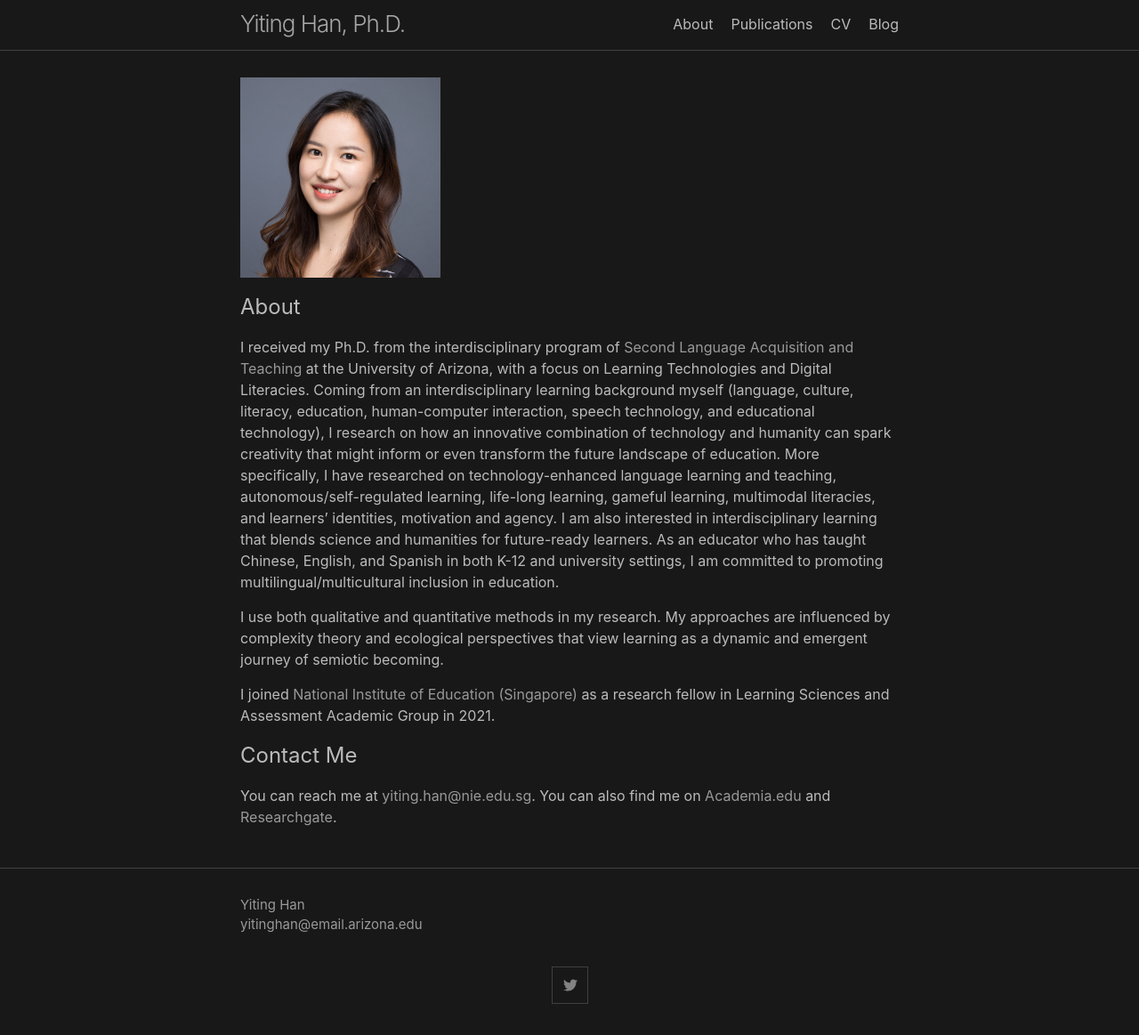
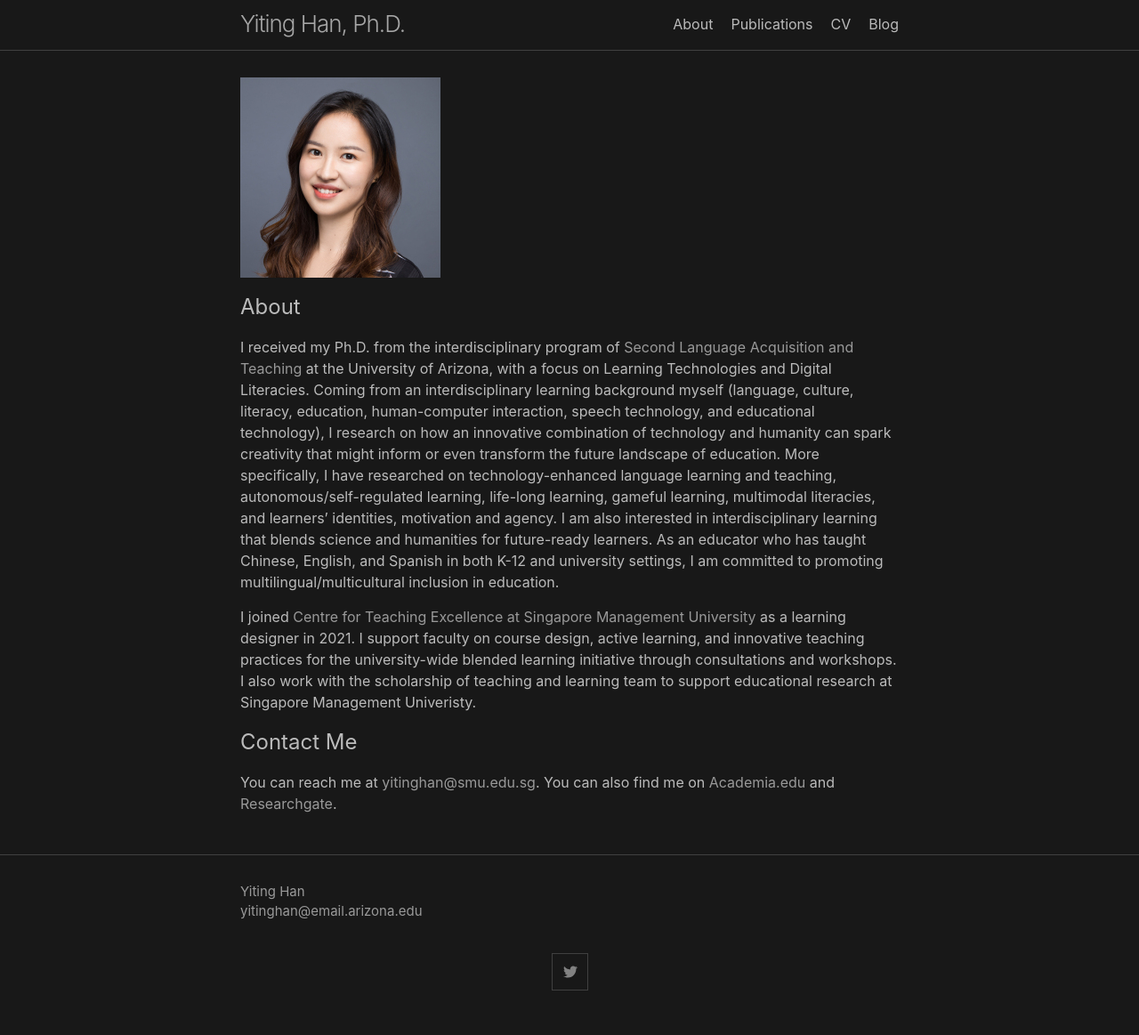
Before and after one commit to yitinghanphd/yitinghanphd.github.io, a Jekyll site: the page built from index.md, in a window 1280 px wide. Shown: the whole page at 89% size. Built offline with Jekyll 4.4.1, drawn with Linux system fonts in a browser that asks for light colours.

Commit message:
Update index.md
update smu

```diff
--- a/index.md
+++ b/index.md
@@ -13,9 +13,7 @@ title: About
 
 I received my Ph.D. from the interdisciplinary program of [Second Language Acquisition and Teaching](https://slat.arizona.edu/) at the University of Arizona, with a focus on Learning Technologies and Digital Literacies. Coming from an interdisciplinary learning background myself (language, culture, literacy, education, human-computer interaction, speech technology, and educational technology), I research on how an innovative combination of technology and humanity can spark creativity that might inform or even transform the future landscape of education. More specifically, I have researched on technology-enhanced language learning and teaching, autonomous/self-regulated learning, life-long learning, gameful learning, multimodal literacies, and learners’ identities, motivation and agency. I am also interested in interdisciplinary learning that blends science and humanities for future-ready learners. As an educator who has taught Chinese, English, and Spanish in both K-12 and university settings, I am committed to promoting multilingual/multicultural inclusion in education.
 
-I use both qualitative and quantitative methods in my research. My approaches are influenced by complexity theory and ecological perspectives that view learning as a dynamic and emergent journey of semiotic becoming.
-
-I joined [National Institute of Education (Singapore)](https://nie.edu.sg/) as a research fellow in Learning Sciences and Assessment Academic Group in 2021.
+I joined [Centre for Teaching Excellence at Singapore Management University](https://cte.smu.edu.sg/about-us/team) as a learning designer in 2021. I support faculty on course design, active learning, and innovative teaching practices for the university-wide blended learning initiative through consultations and workshops. I also work with the scholarship of teaching and learning team to support educational research at Singapore Management Univeristy.
 
 ## Contact Me
-You can reach me at [yiting.han@nie.edu.sg](mailto:yiting.han@nie.edu.sg). You can also find me on [Academia.edu](https://nanyang.academia.edu/YitingHan) and [Researchgate](https://www.researchgate.net/profile/Yiting-Han).
+You can reach me at [yitinghan@smu.edu.sg](mailto:yitinghan@smu.edu.sg). You can also find me on [Academia.edu](https://smu-sg.academia.edu/YitingHan) and [Researchgate](https://www.researchgate.net/profile/Yiting-Han).
```
